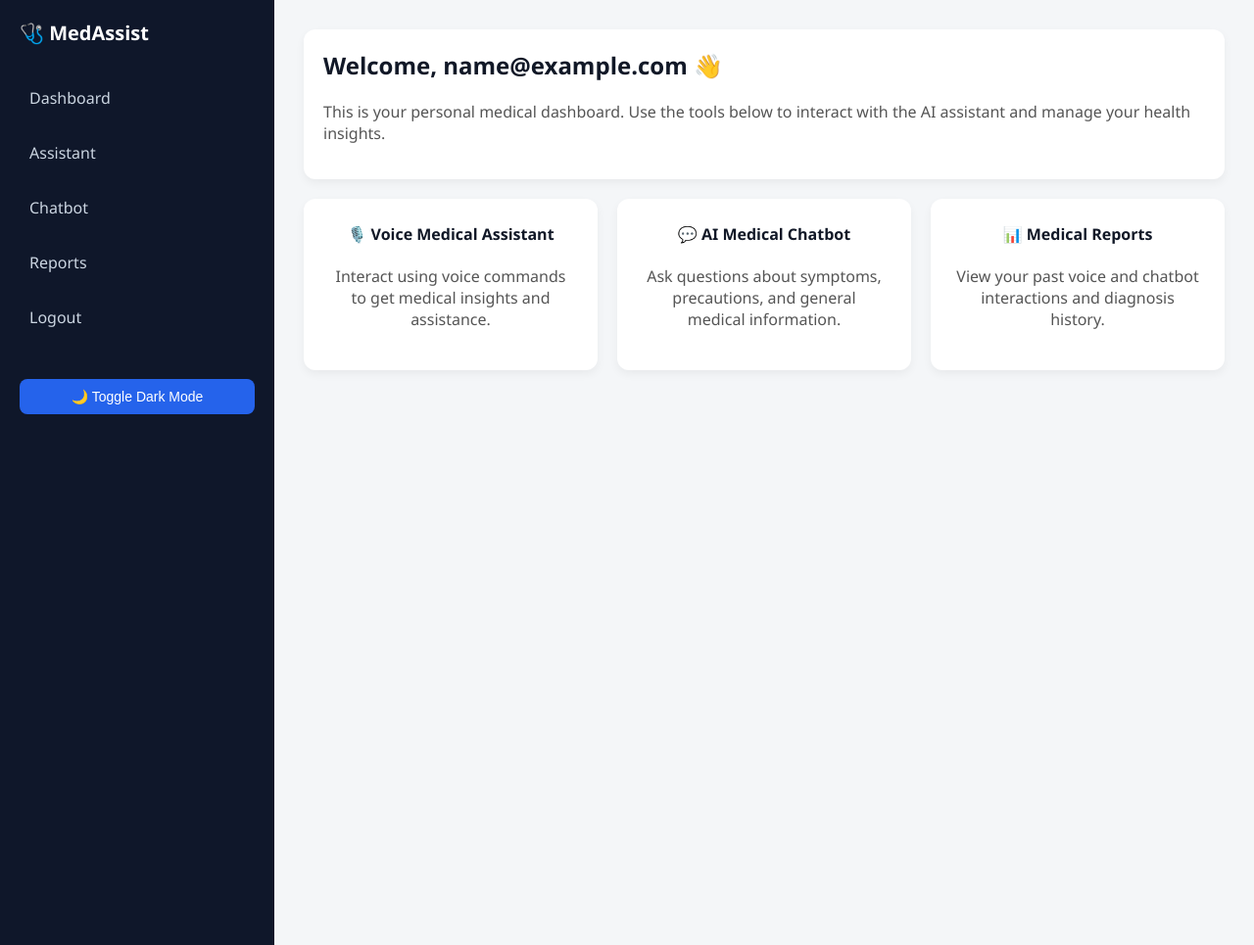
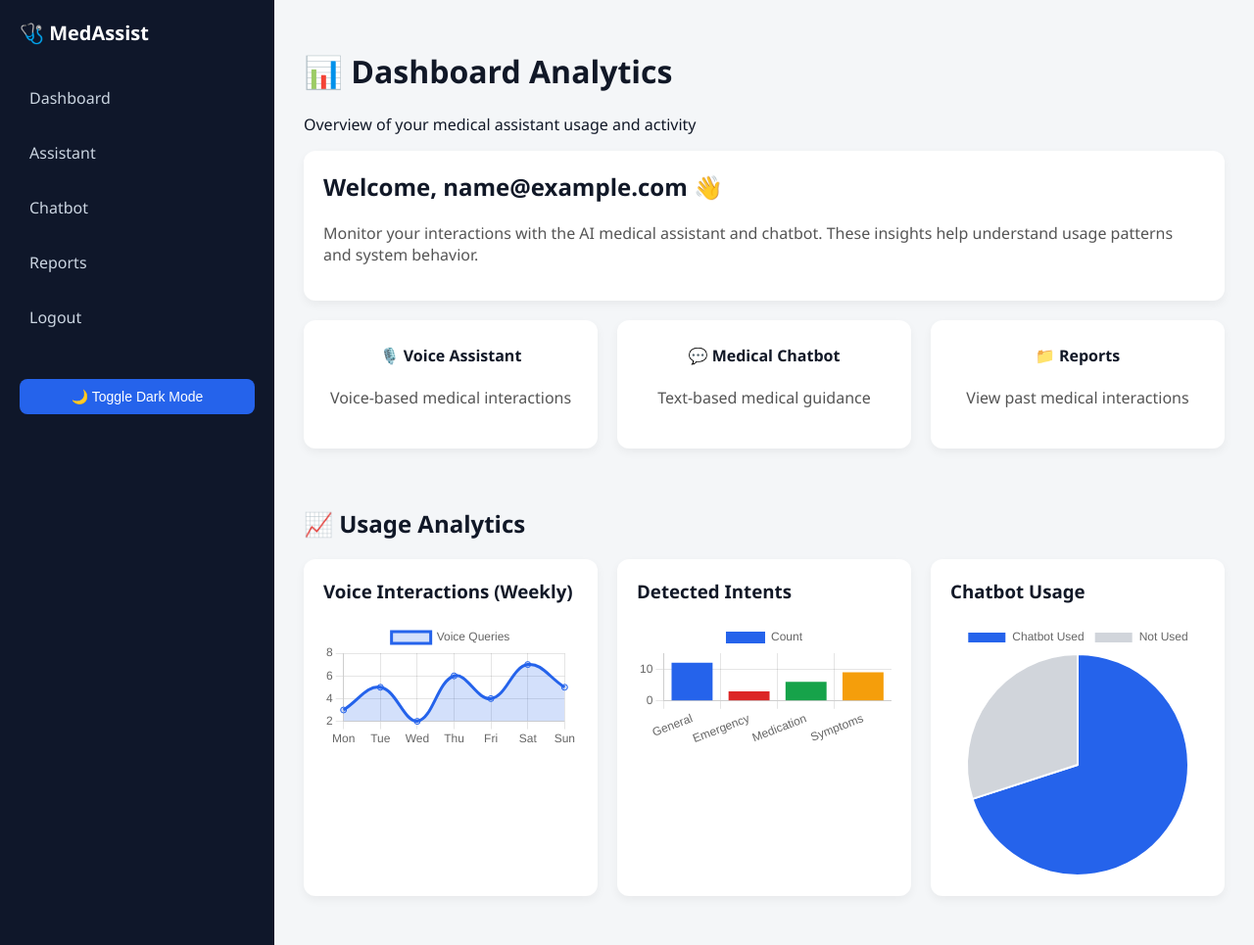
Before and after one commit to Yashwanthg876/voice-medical-assistant, a Flask app: page /dashboard in a window 1280 px wide. Shown: the whole page at 98% size. Run offline with Flask 3, Linux system fonts and the light colour scheme; the visitor is signed in with stand-in values (Sample User, id 1).

Commit message:
Add analytics dashboard with charts for voice and chatbot usage

```diff
--- a/templates/dashboard.html
+++ b/templates/dashboard.html
@@ -1,35 +1,105 @@
 {% extends "base.html" %}
 {% block content %}
 
+<h1>📊 Dashboard Analytics</h1>
+<p>Overview of your medical assistant usage and activity</p>
+
+<!-- Welcome Card -->
 <div class="card">
     <h2>Welcome, {{ name }} 👋</h2>
     <p>
-        This is your personal medical dashboard.
-        Use the tools below to interact with the AI assistant and manage your health insights.
+        Monitor your interactions with the AI medical assistant and chatbot.
+        These insights help understand usage patterns and system behavior.
     </p>
 </div>
 
+<!-- Feature Cards -->
 <div class="grid">
     <div class="card feature-card" onclick="location.href='/assistant'">
-        <h4>🎙️ Voice Medical Assistant</h4>
-        <p>
-            Interact using voice commands to get medical insights and assistance.
-        </p>
+        <h4>🎙️ Voice Assistant</h4>
+        <p>Voice-based medical interactions</p>
     </div>
 
     <div class="card feature-card" onclick="location.href='/chatbot'">
-        <h4>💬 AI Medical Chatbot</h4>
-        <p>
-            Ask questions about symptoms, precautions, and general medical information.
-        </p>
+        <h4>💬 Medical Chatbot</h4>
+        <p>Text-based medical guidance</p>
     </div>
 
     <div class="card feature-card" onclick="location.href='/reports'">
-        <h4>📊 Medical Reports</h4>
-        <p>
-            View your past voice and chatbot interactions and diagnosis history.
-        </p>
+        <h4>📁 Reports</h4>
+        <p>View past medical interactions</p>
     </div>
 </div>
 
+<!-- Analytics Section -->
+<h2 style="margin-top:40px;">📈 Usage Analytics</h2>
+
+<div class="grid">
+    <div class="card">
+        <h3>Voice Interactions (Weekly)</h3>
+        <canvas id="voiceChart"></canvas>
+    </div>
+
+    <div class="card">
+        <h3>Detected Intents</h3>
+        <canvas id="intentChart"></canvas>
+    </div>
+
+    <div class="card">
+        <h3>Chatbot Usage</h3>
+        <canvas id="chatbotChart"></canvas>
+    </div>
+</div>
+
+<!-- Chart.js CDN -->
+<script src="https://cdn.jsdelivr.net/npm/chart.js"></script>
+
+<script>
+/* Voice Usage Line Chart */
+new Chart(document.getElementById("voiceChart"), {
+    type: "line",
+    data: {
+        labels: ["Mon", "Tue", "Wed", "Thu", "Fri", "Sat", "Sun"],
+        datasets: [{
+            label: "Voice Queries",
+            data: [3, 5, 2, 6, 4, 7, 5],
+            borderColor: "#2563eb",
+            backgroundColor: "rgba(37,99,235,0.2)",
+            fill: true,
+            tension: 0.4
+        }]
+    }
+});
+
+/* Intent Bar Chart */
+new Chart(document.getElementById("intentChart"), {
+    type: "bar",
+    data: {
+        labels: ["General", "Emergency", "Medication", "Symptoms"],
+        datasets: [{
+            label: "Count",
+            data: [12, 3, 6, 9],
+            backgroundColor: [
+                "#2563eb",
+                "#dc2626",
+                "#16a34a",
+                "#f59e0b"
+            ]
+        }]
+    }
+});
+
+/* Chatbot Pie Chart */
+new Chart(document.getElementById("chatbotChart"), {
+    type: "pie",
+    data: {
+        labels: ["Chatbot Used", "Not Used"],
+        datasets: [{
+            data: [70, 30],
+            backgroundColor: ["#2563eb", "#d1d5db"]
+        }]
+    }
+});
+</script>
+
 {% endblock %}
```
